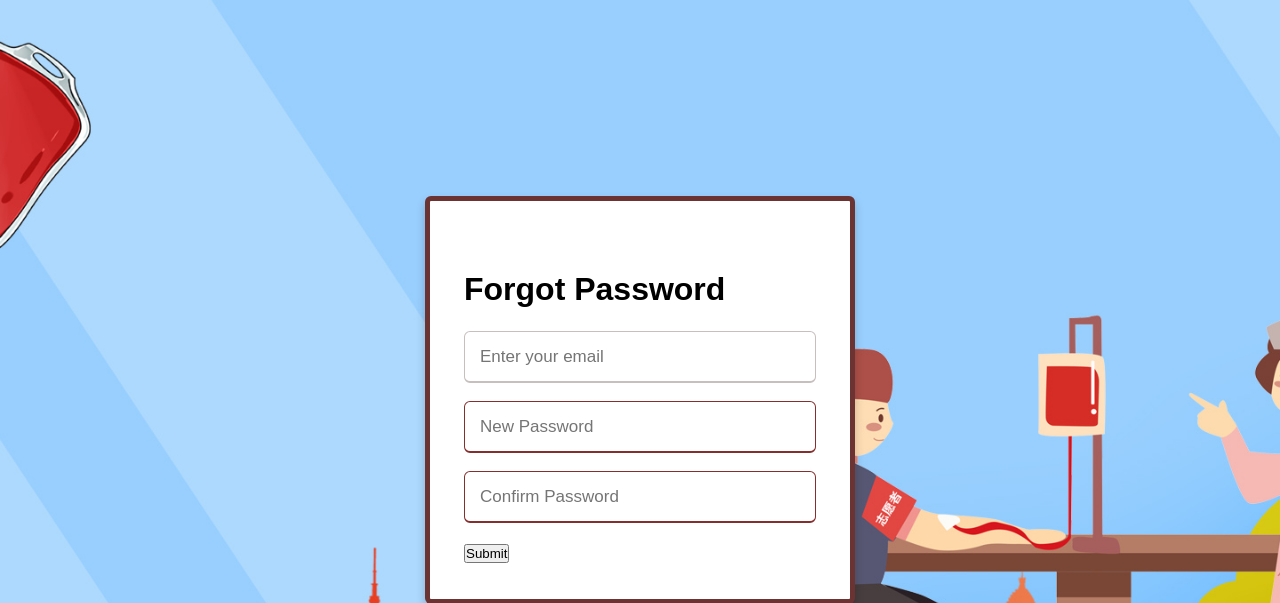
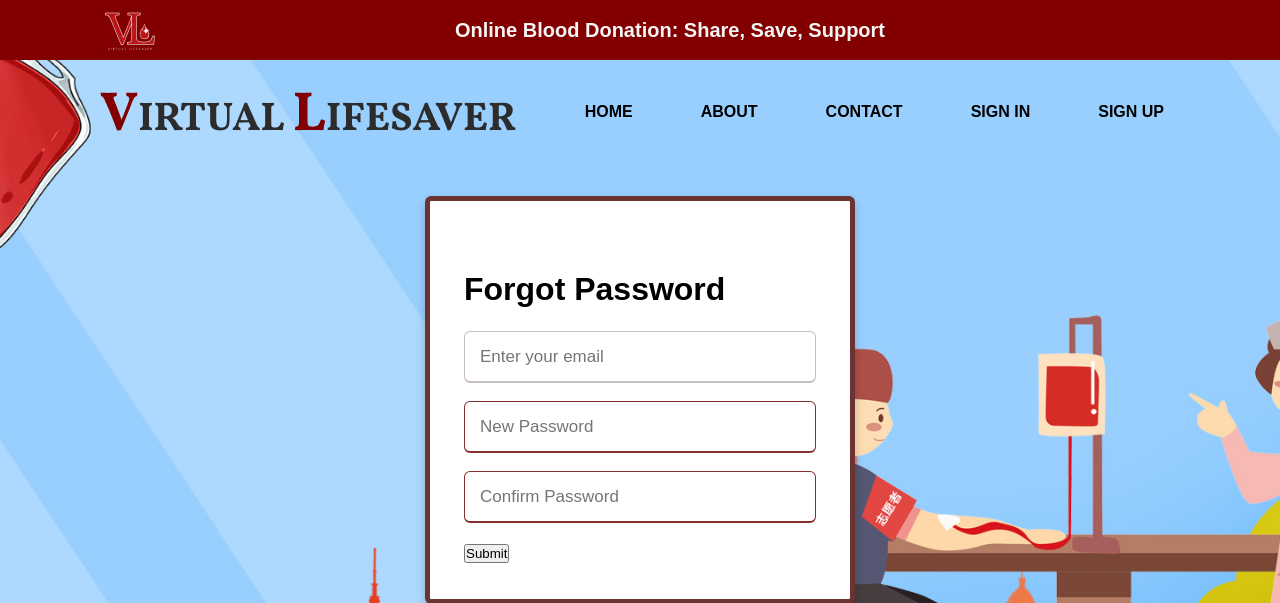
Before and after one commit to Jeromeoo/VIRTUAL-LIFESAVERS, a PHP site: page /forgot.php in a window 1280 px wide. Shown: the top 603 px of the page. Run offline with PHP 8.4, Linux system fonts and the light colour scheme.

Commit message:
ALL BUTTON WORKING

```diff
--- a/forgot.php
+++ b/forgot.php
@@ -72,3 +72,33 @@ if (isset($_POST['submit'])) {
     </div>
 </body>
 </html>
+<!DOCTYPE html>
+<html lang="en" dir="ltr">
+  <head>
+    <meta charset="UTF-8">
+    <meta name="viewport" content="width=device-width, initial-scale=1.0">
+    <title>Sign up | Virtual Lifesaver</title>
+    <link rel="stylesheet" href="css/signup.css">
+   </head>
+   <body>
+   <header class="site-header">
+    <div class="announcement">
+        <img src="images/Announcement-Logo.jpg" alt="">
+        <p>Online Blood Donation: Share, Save, Support</p>
+        <p></p>
+    </div>
+    <nav class="nav">
+        <img src="images/Logo.png" alt="">
+        <ul class="nav_list">
+        <li class="nav_list-item"><a href="homepage.php" class="nav_link">HOME</a></li>
+            <li class="nav_list-item"><a href="about.php" class="nav_link">ABOUT</a></li>
+            <li class="nav_list-item"><a href="contact.php" class="nav_link">CONTACT</a></li>
+            <li class="nav_list-item"><a href="index.php" class="nav_link">SIGN IN</a></li>
+            <li class="nav_list-item"><a href="signup_process.php" class="nav_link">SIGN UP</a></li>
+        </ul>
+    </nav>
+  </header>
+    </form>
+  </div>
+</body>
+</html>
--- a/homepage.php
+++ b/homepage.php
@@ -12,7 +12,7 @@
     <link href="https://fonts.googleapis.com/css2?family=Vollkorn:wght@400;500;600;700;800;900&display=swap" rel="stylesheet">
 
 
-    <link rel="stylesheet" type="text/css" href="style.css">
+    <link rel="stylesheet" href="css/style.css">
 
 </head>
 <body>
--- a/index.php
+++ b/index.php
@@ -71,7 +71,7 @@ if (isset($_POST['submit'])) {
                 <input type="password" name="password" placeholder="Password" required>
             </div>
             <div>
-                <a class="forgor" href="#">Forgot Password?</a>
+                <a class="forgot" href="forgot.php">Forgot Password?</a>
             </div>
             <div class="input-box button">
                 <input type="submit" name="submit" value="Sign in">
```
